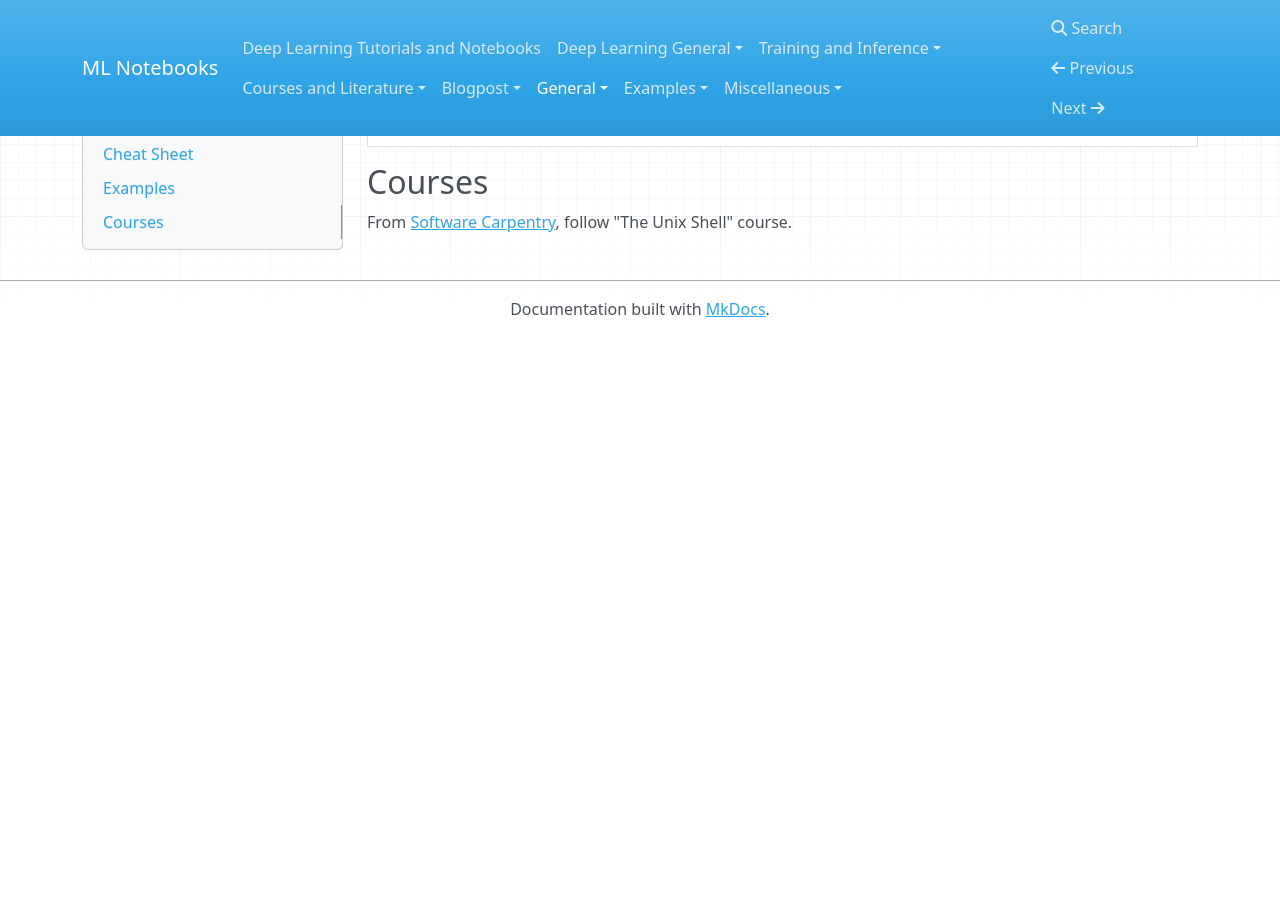
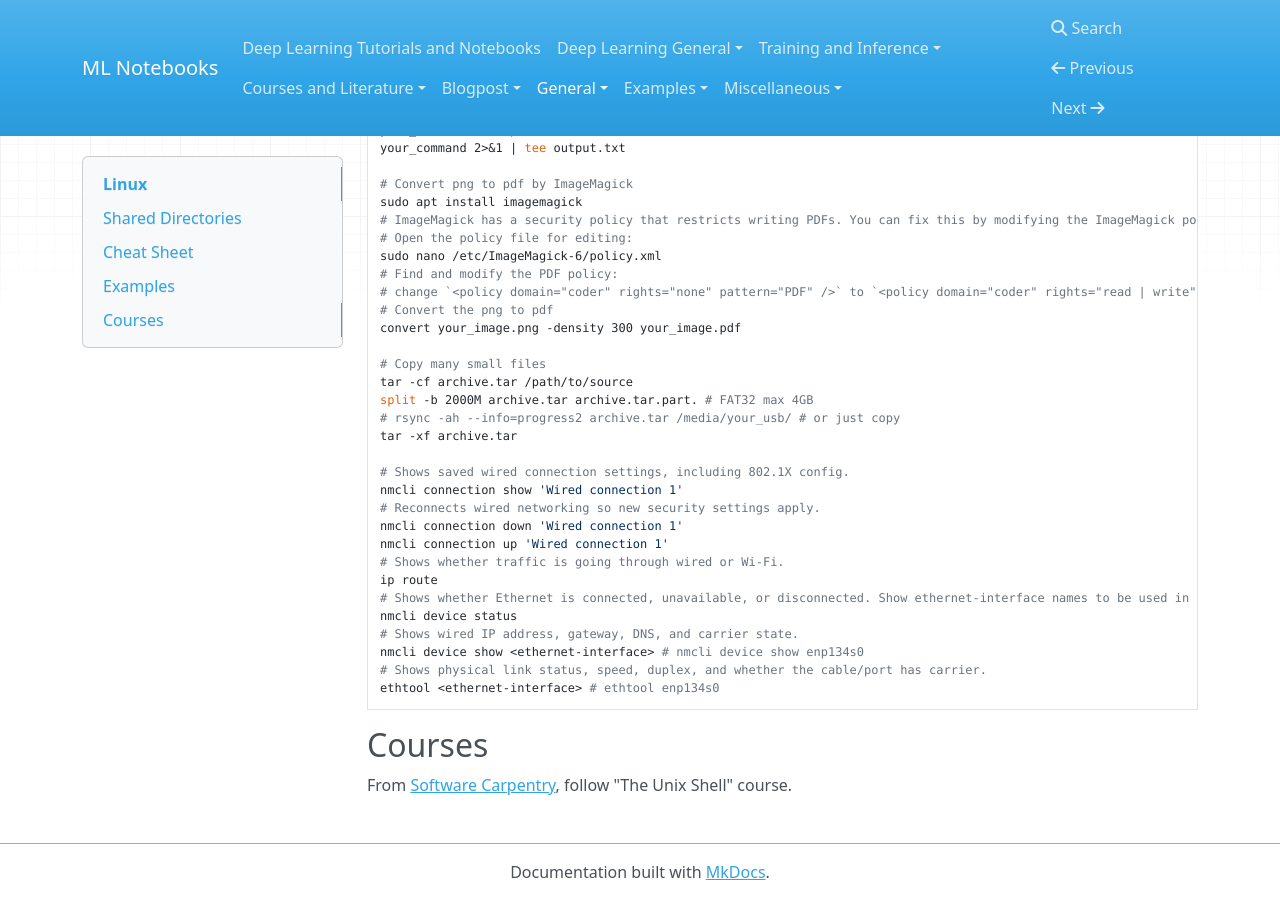
Before and after one commit to fkariminejadasl/ml-notebooks, an MkDocs documentation site: the page built from docs/linux.md, in a window 1280 px wide and 900 px high, scrolled down 6574 px. Built offline with MkDocs 1.6.1, drawn with Linux system fonts in a browser that asks for light colours; nearby versions of some CDN libraries; a script that is not in the unit is left out; before the commit the page ends 6911 px from its top, so only the background shows below that; some of the changed text lies outside the part shown.

Commit message:
update networking

````diff
--- a/docs/linux.md
+++ b/docs/linux.md
@@ -96,6 +96,13 @@
 | `wget [url]`                     | Download files from the internet.                                           |
 | `curl [url]`                     | Transfer data from or to a server.                                          |
 | `ssh [user]@[host]`              | Connect to a remote host via SSH.                                           |
+| `nmcli device status`            | Show whether network devices are connected, disconnected, or unavailable.   |
+| `nmcli device show [interface]`  | Show IP address, gateway, DNS, and other details for a network interface.   |
+| `nmcli connection show [name]`   | Show saved settings for a network connection profile.                       |
+| `nmcli connection down [name]`   | Disconnect a saved network connection profile.                              |
+| `nmcli connection up [name]`     | Reconnect a saved network connection profile.                               |
+| `ip route`                       | Show the routing table and default network path.                            |
+| `ethtool [interface]`            | Show Ethernet link status, speed, duplex, and cable connection state.       |
 
 #### File Transfer
 
@@ -234,14 +241,26 @@
 # change `<policy domain="coder" rights="none" pattern="PDF" />` to `<policy domain="coder" rights="read | write" pattern="PDF" />`
 # Convert the png to pdf
 convert your_image.png -density 300 your_image.pdf
-```
 
-```bash
 # Copy many small files
 tar -cf archive.tar /path/to/source
 split -b 2000M archive.tar archive.tar.part. # FAT32 max 4GB
 # rsync -ah --info=progress2 archive.tar /media/your_usb/ # or just copy
 tar -xf archive.tar
+
+# Shows saved wired connection settings, including 802.1X config.
+nmcli connection show 'Wired connection 1'
+# Reconnects wired networking so new security settings apply.
+nmcli connection down 'Wired connection 1'
+nmcli connection up 'Wired connection 1'
+# Shows whether traffic is going through wired or Wi-Fi.
+ip route
+# Shows whether Ethernet is connected, unavailable, or disconnected. Show ethernet-interface names to be used in command such as `nmcli device show <ethernet-interface>, e.g. enp134s0
+nmcli device status
+# Shows wired IP address, gateway, DNS, and carrier state.
+nmcli device show <ethernet-interface> # nmcli device show enp134s0
+# Shows physical link status, speed, duplex, and whether the cable/port has carrier.
+ethtool <ethernet-interface> # ethtool enp134s0
 ```
 
 ## Courses
````
